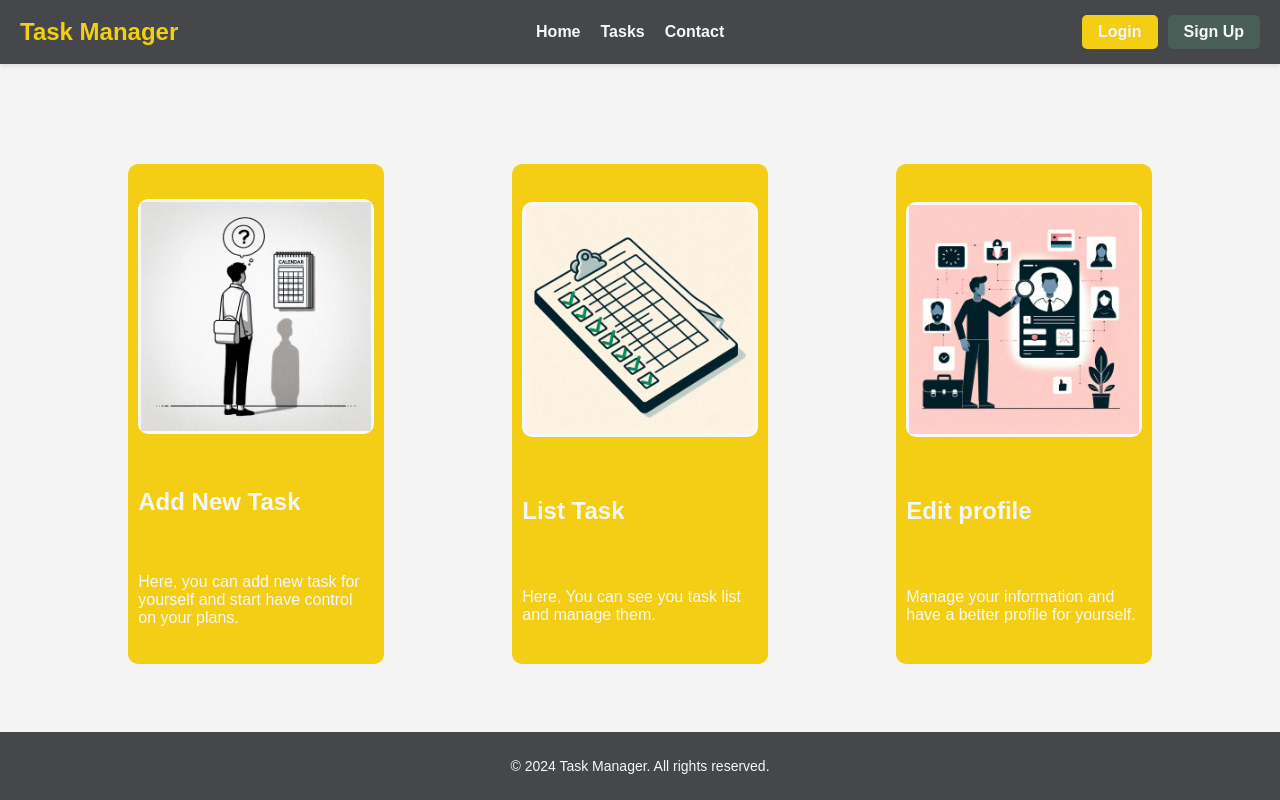
After one commit to Amirmahdikahdouii/Task-manager-php, a PHP site: page /users/dashboard.php in a window 1280 px wide. The commit adds this page. Run offline with PHP 8.4, Linux system fonts and the light colour scheme; a stand-in replaces the project's code that opens the database connection.

Commit message:
Dashboard page added
Some changes in style

```diff
--- /dev/null
+++ b/assets/css/dashboard.css
@@ -0,0 +1,58 @@
+.main-section {
+    margin: 100px auto;
+    width: 80%;
+    display: flex;
+    flex-direction: row;
+    align-items: center;
+    justify-content: space-between;
+}
+
+.main-section-item {
+    border-radius: 10px;
+    padding: 1%;
+    background-color: var(--info-color);
+    width: 25%;
+    max-width: 30%;
+    height: 500px;
+    display: flex;
+    flex-direction: column;
+    align-items: start;
+    justify-content: space-around;
+}
+
+.main-section-item-image-container {
+    display: flex;
+    align-items: center;
+    justify-content: center;
+    background-color: var(--white-color);
+    width: 100%;
+    border-radius: 10px;
+    border: 3px solid var(--white-color);
+}
+
+.main-section-item-image {
+    width: 100%;
+    max-width: 100%;
+    max-height: 100%;
+}
+
+.main-section-item-title {
+    margin: 2% 0;
+    color: var(--white-color);
+    font-family: 'Arial', sans-serif;
+    font-size: 1.5rem;
+    font-weight: bold;
+    text-decoration: none;
+    transition: color 1s ease-in;
+}
+
+.main-section-item-title:hover {
+    text-decoration: underline;
+    color: #fff;
+}
+
+.main-section-item-text {
+    margin: 1% 0;
+    color: var(--white-color);
+    font-family: 'Arial', sans-serif;
+}
--- a/assets/css/footer.css
+++ b/assets/css/footer.css
@@ -1,6 +1,6 @@
 footer {
-    background-color: #333;
-    color: #fff;
+    background-color: var(--dark-color);
+    color: var(--white-color);
     padding: 20px 0;
     text-align: center;
     position: absolute;
@@ -10,7 +10,6 @@ footer {
 }
 
 .footer-bottom {
-    border-top: 1px solid #444;
-    padding-top: 10px;
+    padding: 6px 0;
     font-size: 14px;
 }
--- a/assets/css/style.css
+++ b/assets/css/style.css
@@ -1,13 +1,8 @@
 :root {
-    --dark-color: #151515;
-    --secondary-color: #A91D3A;
-    --info-color: #C73659;
-    --white-color: #EEEEEE;
-
-    /* --dark-color: #1A4D2E;
-    --secondary-color: #4F6F52;
-    --info-color: #E8DFCA;
-    --white-color: #F5EFE6; */
+    --dark-color: #45474B;
+    --secondary-color: #495E57;
+    --info-color: #F4CE14;
+    --white-color: #F5F7F8;
 }
 
 * {
--- a/components/header.php
+++ b/components/header.php
@@ -1,10 +1,5 @@
 <?php
-session_start();
-if (isset($_SESSION['user_login']) and $_SESSION['user_login']) {
-    $user_login = true;
-} else {
-    $user_login = false;
-}
+include '../core/config.php';
 ?>
 <!-- Header Section -->
 <header class="site-header">
@@ -21,7 +16,7 @@ if (isset($_SESSION['user_login']) and $_SESSION['user_login']) {
         </nav>
         <div class="auth-buttons">
             <?php
-            if ($user_login) {
+            if (USER_LOGIN) {
                 ?>
                 <a href="/task-manager/users/dashboard.php" class="btn login-btn">Dashboard</a>
                 <?php
--- /dev/null
+++ b/users/dashboard.php
@@ -0,0 +1,53 @@
+<!DOCTYPE html>
+<html lang="en">
+<head>
+    <meta charset="UTF-8">
+    <link rel="shortcut icon" href="../assets/img/favicon.ico">
+    <meta name="viewport" content="width=device-width, initial-scale=1.0">
+    <title>Dashboard</title>
+    <link href="../assets/css/style.css" rel="stylesheet"/>
+    <link href="../assets/css/dashboard.css" rel="stylesheet">
+    <link href="../assets/css/footer.css" rel="stylesheet"/>
+</head>
+<body>
+<?php
+include "../components/header.php";
+?>
+
+<main>
+    <section class="main-section">
+        <div class="main-section-item">
+            <div class="main-section-item-image-container">
+                <img src="../assets/img/dashboard-add-task.jpeg" alt="Add Task" class="main-section-item-image">
+            </div>
+            <a href="" class="main-section-item-title">Add New Task</a>
+            <p class="main-section-item-text">
+                Here, you can add new task for yourself and start have control on your plans.
+            </p>
+        </div>
+        <div class="main-section-item">
+            <div class="main-section-item-image-container">
+                <img src="../assets/img/dashboard-list-task.jpeg" alt="List Task" class="main-section-item-image">
+            </div>
+            <a href="" class="main-section-item-title">List Task</a>
+            <p class="main-section-item-text">
+                Here, You can see you task list and manage them.
+            </p>
+        </div>
+        <div class="main-section-item">
+            <div class="main-section-item-image-container">
+                <img src="../assets/img/dashboard-edit-profile.jpg" alt="Edit profile" class="main-section-item-image">
+            </div>
+            <a href="" class="main-section-item-title">Edit profile</a>
+            <p class="main-section-item-text">
+                Manage your information and have a better profile for yourself.
+            </p>
+        </div>
+    </section>
+</main>
+
+<?php
+include "../components/footer.php";
+?>
+</body>
+</html>
--- a/users/signUp.php
+++ b/users/signUp.php
@@ -1,6 +1,11 @@
 <?php
 require_once "../core/db_config.php";
 include 'task-manager/core/db.php';
+require_once "../core/config.php";
+
+if (USER_LOGIN) {
+    header("Location: dashboard.php");
+}
 
 session_start();
 // Create connection to MySQL
```
Also changed, not shown: users/login.php (+4 -4 lines), assets/img/dashboard-add-task.jpeg (added), assets/img/dashboard-edit-profile.jpg (added), assets/img/dashboard-list-task.jpeg (added).
